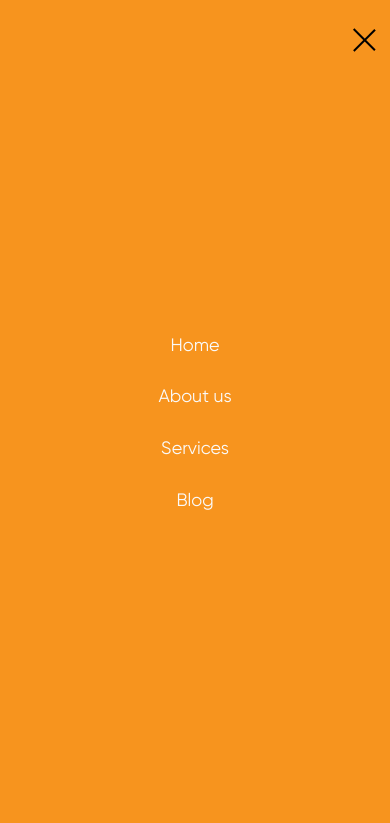
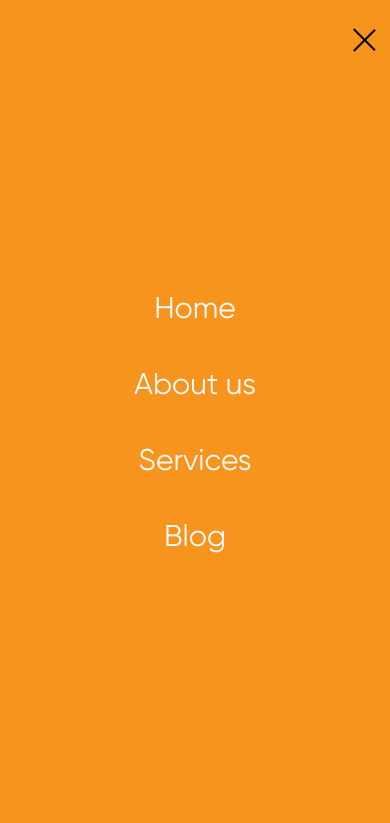
Before and after one commit to PliutaNastya/Wedding-Landing-Page, a plain HTML site: page index.html in a window 390 px wide. Both pictures are taken after a click on the element 364 px from the left and 40 px from the top of the page. Shown: the top 823 px of the page. Drawn offline with Linux system fonts and the light colour scheme.

Commit message:
fix: burger menu

```diff
--- a/index.html
+++ b/index.html
@@ -16,10 +16,10 @@
             </a>
             <nav class="header__menu menu">
                 <ul class="menu__list">
-                    <li class="menu__item"><a href="" class="menu__link">Home</a></li>
-                    <li class="menu__item"><a href="" class="menu__link">About us</a></li>
-                    <li class="menu__item"><a href="" class="menu__link">Services</a></li>
-                    <li class="menu__item"><a href="" class="menu__link">Blog</a></li>
+                    <li class="menu__item"><a href="#home" class="menu__link">Home</a></li>
+                    <li class="menu__item"><a href="#aboutUs" class="menu__link">About us</a></li>
+                    <li class="menu__item"><a href="#services" class="menu__link">Services</a></li>
+                    <li class="menu__item"><a href="#blog" class="menu__link">Blog</a></li>
                 </ul>
             </nav>
             <a href="" class="header__button">Gift Finder</a>
@@ -44,7 +44,7 @@
                 </div>
             </div>
         </section>
-        <section class="about-us">
+        <section class="about-us" id="aboutUs">
             <div class="about-us__container container">
                 <div class="about-us__image">
                     <img src="img/about-us__image.jpg" alt="About us image">
@@ -58,7 +58,7 @@
                 </div>
             </div>
         </section>
-        <section class="services container">
+        <section class="services container" id="services">
             <div class="services__text-block text-block">
                 <h2 class="text-block__title">Gifts for all Occasions</h2>
                 <p class="text-block__text">“Try our web app to find the best gifts for all occasions”</p>
@@ -104,7 +104,7 @@
                 <button class="get-started__button get-started__button_border">how it works</button>
             </div>
         </section>
-        <section class="blogs container">
+        <section class="blogs container" id="blog">
             <div class="blogs__text-block text-block">
                 <h2 class="text-block__title">Our Best Blogs Ever</h2>
                 <p class="text-block__text">“Try our blog to find the best tips and tricks to select your gift”</p>
--- a/index.js
+++ b/index.js
@@ -1,11 +1,21 @@
-function burgerMenu() {
-    const burger = document.querySelector('.menu__burger')
-    const menu = document.querySelector('.menu__list')
-    const body = document.querySelector('body')
+const burger = document.querySelector('.menu__burger')
+const menu = document.querySelector('.menu__list')
+const body = document.querySelector('body')
+
+document.addEventListener('DOMContentLoaded', () => {
     burger.addEventListener('click', () => {
-        menu.classList.toggle('active')
-        burger.classList.toggle('active-burger')
-        body.classList.toggle('locked')
+        menu.classList.add('active')
+        burger.classList.add('active-burger')
+        body.classList.add('locked')
     })
-  }
-  burgerMenu()
+});
+
+let links = document.querySelectorAll(".menu__link");
+
+for (let link of links) {
+	link.onclick = () => {
+		body.classList.remove("locked")
+        menu.classList.remove('active')
+        burger.classList.remove('active-burger')
+	}
+}
--- a/scss/style.scss
+++ b/scss/style.scss
@@ -37,12 +37,13 @@ $s-width: 479.98px;
 }
 
 .main{
-flex: 1 1 auto;
+    flex: 1 1 auto;
 }
 
 body{
     font-family: Gilroy;
     font-size: 20px;
+    overflow: visible;
     &.locked {
         overflow: hidden;
     }
@@ -107,6 +108,7 @@ body{
             align-items: center;
             z-index: 22;
             animation: fade 0.1s linear;
+            gap: 40px;
             }
         }
     }
@@ -119,12 +121,13 @@ body{
         }
         @media (max-width: $sm-width) {
             color: #FAFAFA;
+            font-size: 30px;
         }
     }
     &__burger{
         display: none;
         @media (max-width: $sm-width) {
-            z-index: 1000;
+            z-index: 23;
             display: block;
             position: relative;
             width: 30px;
```
Also changed, not shown: css/style.min.css, 1 other file.
